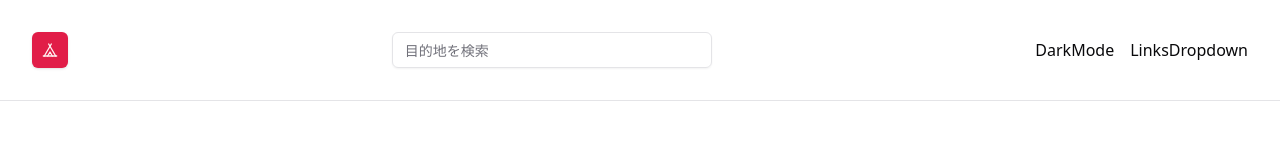
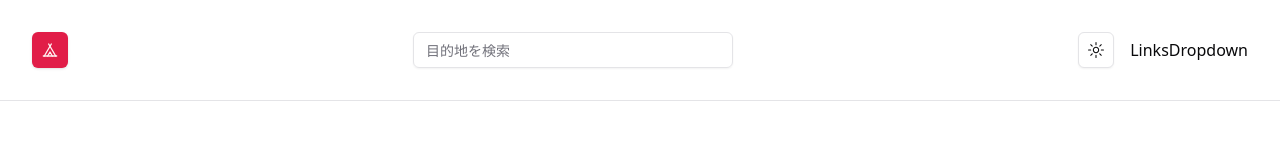
Before and after one commit to tungfabbi/my-bnb, a Next.js app: page / in a window 1280 px wide. Shown: the top 146 px of the page. Built offline with nearby package versions, Linux system fonts and the light colour scheme.

Commit message:
change to react 18 and add theme switch

```diff
--- a/app/layout.tsx
+++ b/app/layout.tsx
@@ -2,6 +2,7 @@
 import localFont from "next/font/local";
 import "./globals.css";
 import Navbar from '@/components/navbar/Navbar';
+import Providers from "./providers";
 
 const geistSans = localFont({
   src: "./fonts/GeistVF.woff",
@@ -29,8 +30,10 @@
       <body
         className={`${geistSans.variable} ${geistMono.variable} antialiased`}
       >
-        <Navbar />
-        <main className='container py-10'>{children}</main>
+        <Providers>
+          <Navbar />
+          <main className='container py-10'>{children}</main>
+        </Providers>
       </body>
     </html>
   );
--- /dev/null
+++ b/app/providers.tsx
@@ -0,0 +1,16 @@
+'use client';
+import { ThemeProvider } from "./theme-provider";
+
+function Providers({ children }: { children: React.ReactNode }) {
+  return (
+    <ThemeProvider
+      attribute='class'
+      defaultTheme='system'
+      enableSystem
+      disableTransitionOnChange
+    >
+      {children}
+    </ThemeProvider>
+  );
+}
+export default Providers;
--- /dev/null
+++ b/app/theme-provider.tsx
@@ -0,0 +1,9 @@
+'use client';
+
+import * as React from 'react';
+import { ThemeProvider as NextThemesProvider } from 'next-themes';
+import { type ThemeProviderProps } from 'next-themes/dist/types';
+
+export function ThemeProvider({ children, ...props }: ThemeProviderProps) {
+  return <NextThemesProvider {...props}>{children}</NextThemesProvider>;
+}
--- a/components/navbar/DarkMode.tsx
+++ b/components/navbar/DarkMode.tsx
@@ -1,9 +1,40 @@
-import React from 'react'
+'use client';
 
-function DarkMode() {
+import * as React from 'react';
+import { MoonIcon, SunIcon } from '@radix-ui/react-icons';
+import { useTheme } from 'next-themes';
+
+import { Button } from '@/components/ui/button';
+import {
+  DropdownMenu,
+  DropdownMenuContent,
+  DropdownMenuItem,
+  DropdownMenuTrigger,
+} from '@/components/ui/dropdown-menu';
+
+export default function ModeToggle() {
+  const { setTheme } = useTheme();
+
   return (
-    <div>DarkMode</div>
-  )
+    <DropdownMenu>
+      <DropdownMenuTrigger asChild>
+        <Button variant='outline' size='icon'>
+          <SunIcon className='h-[1.2rem] w-[1.2rem] rotate-0 scale-100 transition-all dark:-rotate-90 dark:scale-0' />
+          <MoonIcon className='absolute h-[1.2rem] w-[1.2rem] rotate-90 scale-0 transition-all dark:rotate-0 dark:scale-100' />
+          <span className='sr-only'>Toggle theme</span>
+        </Button>
+      </DropdownMenuTrigger>
+      <DropdownMenuContent align='end'>
+        <DropdownMenuItem onClick={() => setTheme('light')}>
+          Light
+        </DropdownMenuItem>
+        <DropdownMenuItem onClick={() => setTheme('dark')}>
+          Dark
+        </DropdownMenuItem>
+        <DropdownMenuItem onClick={() => setTheme('system')}>
+          System
+        </DropdownMenuItem>
+      </DropdownMenuContent>
+    </DropdownMenu>
+  );
 }
-
-export default DarkMode
--- a/package.json
+++ b/package.json
@@ -11,6 +11,7 @@
   "dependencies": {
     "@radix-ui/react-checkbox": "^1.1.2",
     "@radix-ui/react-dropdown-menu": "^2.1.2",
+    "@radix-ui/react-icons": "^1.3.1",
     "@radix-ui/react-label": "^2.1.0",
     "@radix-ui/react-popover": "^1.1.2",
     "@radix-ui/react-scroll-area": "^1.2.0",
@@ -23,9 +24,10 @@
     "date-fns": "^3.6.0",
     "lucide-react": "^0.454.0",
     "next": "15.0.2",
-    "react": "19.0.0-rc-02c0e824-20241028",
+    "next-themes": "^0.4.3",
+    "react": "^18.3.1",
     "react-day-picker": "^8.10.1",
-    "react-dom": "19.0.0-rc-02c0e824-20241028",
+    "react-dom": "^18.3.1",
     "react-icons": "^5.3.0",
     "tailwind-merge": "^2.5.4",
     "tailwindcss-animate": "^1.0.7"
```
Also changed, not shown: 1 other file (tests, documents, lock files or other folders).
